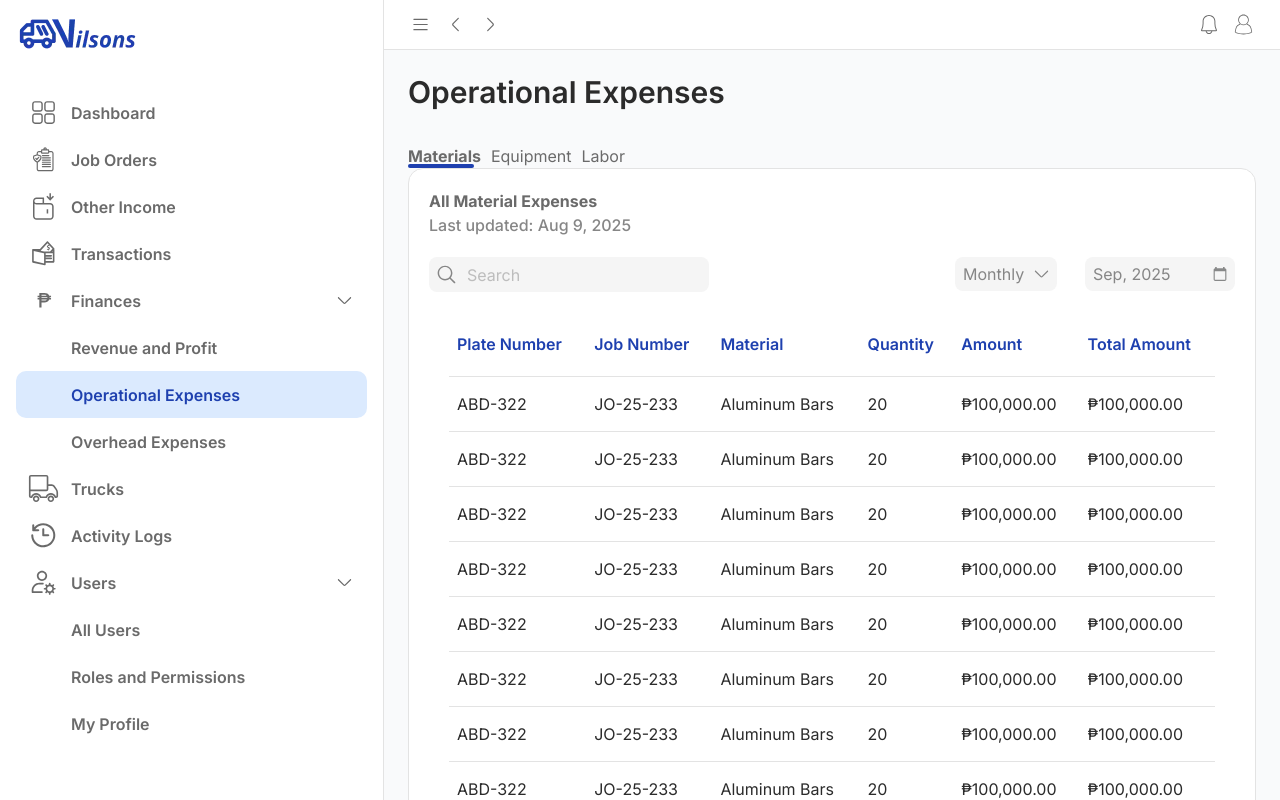
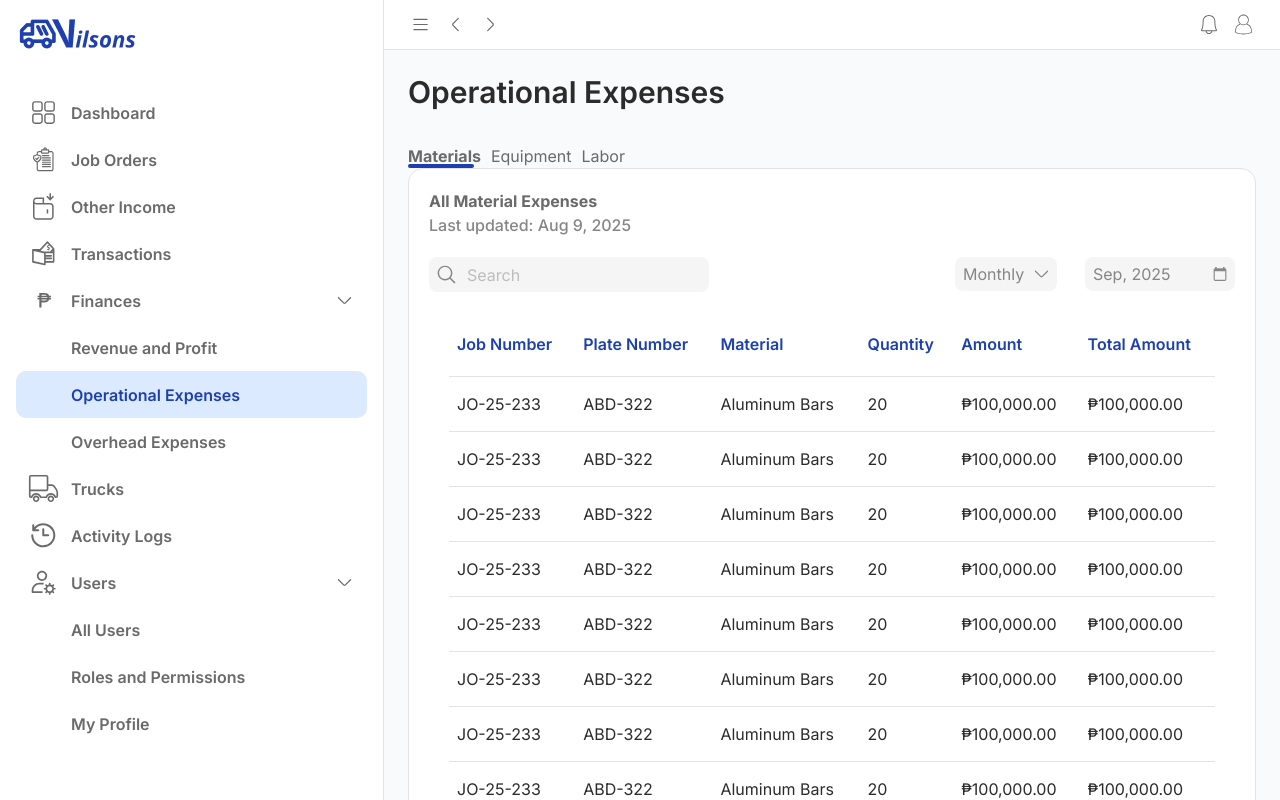
Before and after one commit to JhorizRodel-Aquino/Vilsons-Frontend, a React (Vite) app in the folder vilsons-frontend/: page /operational-expenses in a window 1280 px wide. Built offline with nearby package versions, Linux system fonts and the light colour scheme.

Commit message:
Switched the job number and plate number column in the operational expenses page - materials tab content.

```diff
--- a/vilsons-frontend/src/pages/Admin/operational_expenses/OperationalExpensesMaterialsTabContent.tsx
+++ b/vilsons-frontend/src/pages/Admin/operational_expenses/OperationalExpensesMaterialsTabContent.tsx
@@ -19,8 +19,8 @@ export default function OperationalExpensesMaterialsTabContent() {
     };
 
     const materialExpenseColumns: Column<MaterialExpense>[] = [
+        {key: "jobNumber", label: "Job Number"},
         {key: "plateNumber", label: "Plate Number"},
-        {key: "jobNumber", label: "Job Number"},
         {key: "material", label: "Material"},
         {key: "quantity", label: "Quantity"},
         {key: "amount", label: "Amount", render: (value) => formatPesoFromCents(value as number)},
@@ -28,15 +28,15 @@ export default function OperationalExpensesMaterialsTabContent() {
     ];
 
     const materialExpenses: MaterialExpense[] = [
-        {plateNumber: 'ABD-322', jobNumber: 'JO-25-233', material: 'Aluminum Bars', quantity: 20, amount: 10000000, totalAmount: 10000000},
-        {plateNumber: 'ABD-322', jobNumber: 'JO-25-233', material: 'Aluminum Bars', quantity: 20, amount: 10000000, totalAmount: 10000000},
-        {plateNumber: 'ABD-322', jobNumber: 'JO-25-233', material: 'Aluminum Bars', quantity: 20, amount: 10000000, totalAmount: 10000000},
-        {plateNumber: 'ABD-322', jobNumber: 'JO-25-233', material: 'Aluminum Bars', quantity: 20, amount: 10000000, totalAmount: 10000000},
-        {plateNumber: 'ABD-322', jobNumber: 'JO-25-233', material: 'Aluminum Bars', quantity: 20, amount: 10000000, totalAmount: 10000000},
-        {plateNumber: 'ABD-322', jobNumber: 'JO-25-233', material: 'Aluminum Bars', quantity: 20, amount: 10000000, totalAmount: 10000000},
-        {plateNumber: 'ABD-322', jobNumber: 'JO-25-233', material: 'Aluminum Bars', quantity: 20, amount: 10000000, totalAmount: 10000000},
-        {plateNumber: 'ABD-322', jobNumber: 'JO-25-233', material: 'Aluminum Bars', quantity: 20, amount: 10000000, totalAmount: 10000000},
-        {plateNumber: 'ABD-322', jobNumber: 'JO-25-233', material: 'Aluminum Bars', quantity: 20, amount: 10000000, totalAmount: 10000000},
+        {jobNumber: 'JO-25-233', plateNumber: 'ABD-322', material: 'Aluminum Bars', quantity: 20, amount: 10000000, totalAmount: 10000000},
+        {jobNumber: 'JO-25-233', plateNumber: 'ABD-322', material: 'Aluminum Bars', quantity: 20, amount: 10000000, totalAmount: 10000000},
+        {jobNumber: 'JO-25-233', plateNumber: 'ABD-322', material: 'Aluminum Bars', quantity: 20, amount: 10000000, totalAmount: 10000000},
+        {jobNumber: 'JO-25-233', plateNumber: 'ABD-322', material: 'Aluminum Bars', quantity: 20, amount: 10000000, totalAmount: 10000000},
+        {jobNumber: 'JO-25-233', plateNumber: 'ABD-322', material: 'Aluminum Bars', quantity: 20, amount: 10000000, totalAmount: 10000000},
+        {jobNumber: 'JO-25-233', plateNumber: 'ABD-322', material: 'Aluminum Bars', quantity: 20, amount: 10000000, totalAmount: 10000000},
+        {jobNumber: 'JO-25-233', plateNumber: 'ABD-322', material: 'Aluminum Bars', quantity: 20, amount: 10000000, totalAmount: 10000000},
+        {jobNumber: 'JO-25-233', plateNumber: 'ABD-322', material: 'Aluminum Bars', quantity: 20, amount: 10000000, totalAmount: 10000000},
+        {jobNumber: 'JO-25-233', plateNumber: 'ABD-322', material: 'Aluminum Bars', quantity: 20, amount: 10000000, totalAmount: 10000000},
     ];
 
     return (
```
